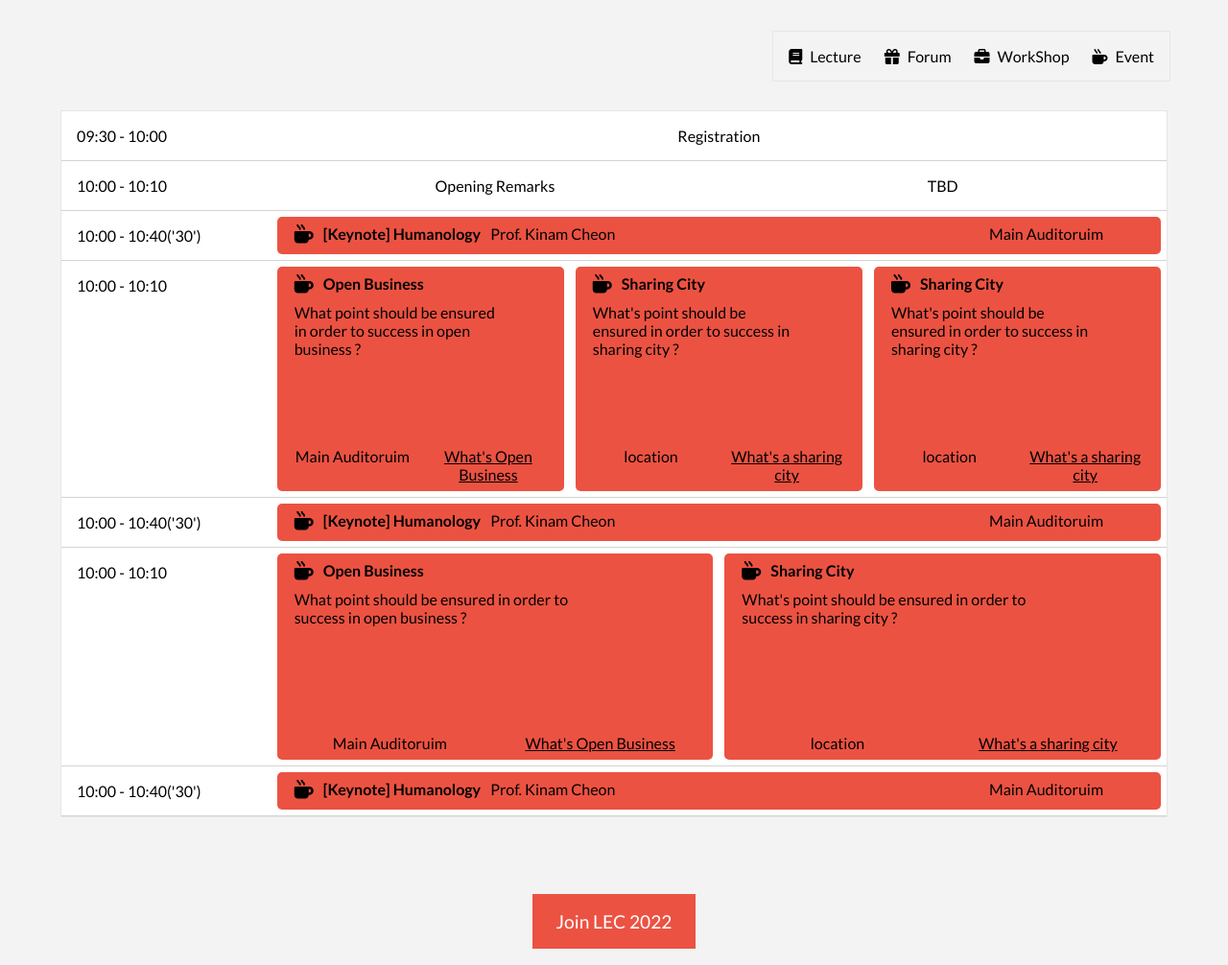
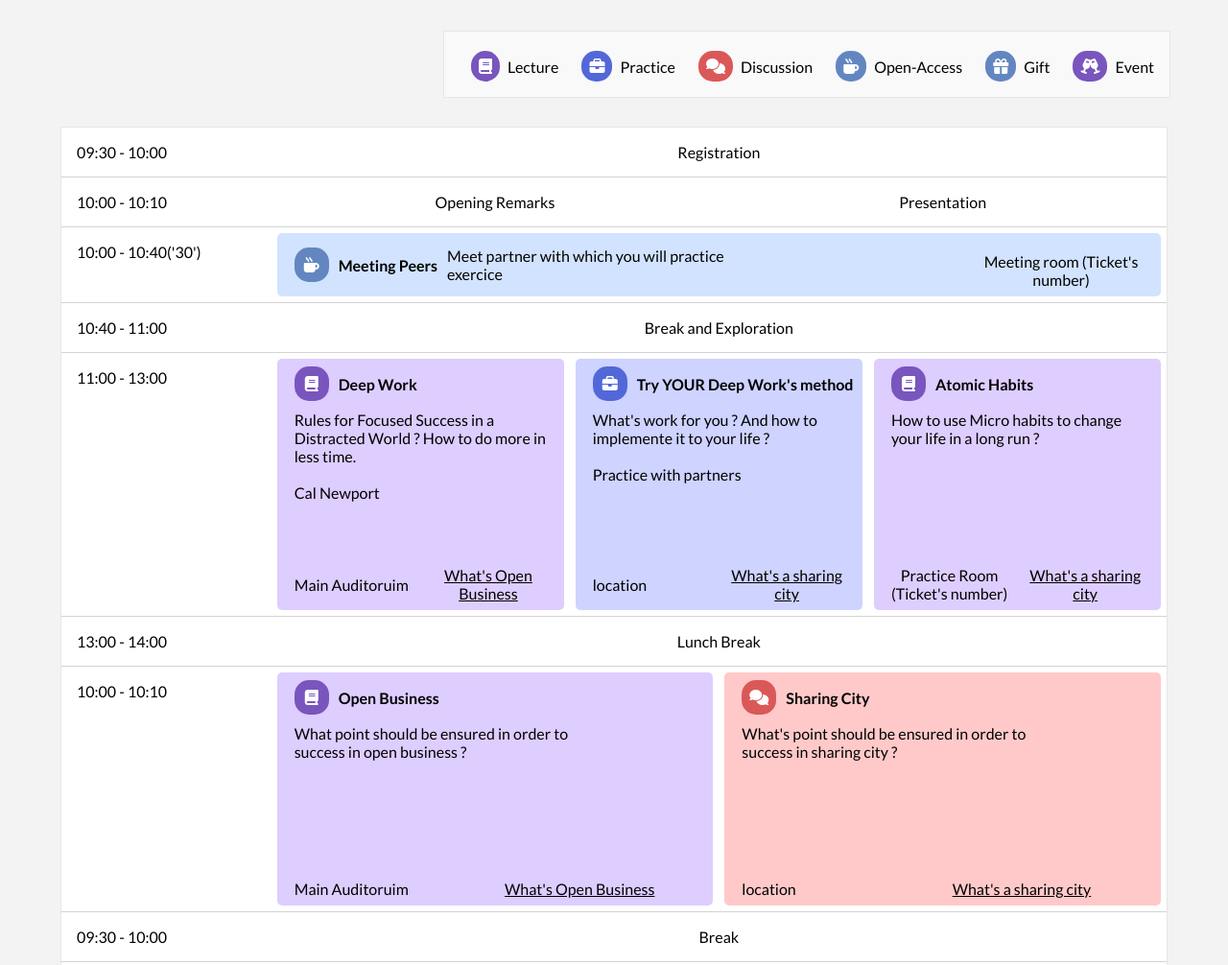
Before and after one commit to Trast00/reimangined-conference, a website: page schedule.html in a window 1280 px wide. Shown: the part 860-1866 px from the top of the page at 96% size. Drawn offline with Linux system fonts and the light colour scheme.

Commit message:
Update schedule.html: personalize the content of schedule text, image and color; Fix layout positioning problems

```diff
--- a/calendar.js
+++ b/calendar.js
@@ -33,7 +33,6 @@ const loadEvents = (listEvents) => {
       title.classList.add('event-title', 'row')
 
       const icons = document.createElement('i')
-      icons.classList.add('fa-solid', 'fa-mug-hot')
 
       const hTitle = document.createElement('h6')
       hTitle.classList.add('event-title')
@@ -42,7 +41,6 @@ const loadEvents = (listEvents) => {
       const description = document.createElement('p')
       description.classList.add('event-description')
       description.innerHTML = event.description
-
 
       const subDetail = document.createElement('div')
       subDetail.classList.add('event-subdetail')
@@ -56,12 +54,59 @@ const loadEvents = (listEvents) => {
 
       if (row.events.length === 1){
         moreInfo.style.display = "none"
+        description.style.alignItems = "center"
+        liEvent.style.flexWrap = "nowrap"
       }
       else {
         title.style.marginBottom = "10px"
         description.style.height = "150px"
         subDetail.style.width = "100%"
       }
+
+
+      liEvent.style.backgroundColor = "#DECDFF"
+      icons.style.backgroundColor = "#7955BE"
+
+      switch(event.type){
+        case "lecture": {
+          icons.classList.add('fa-sharp', 'fa-solid' ,'fa-book')
+          break
+        }
+        case "practice": {
+          liEvent.style.backgroundColor = "#CED3FF"
+          icons.style.backgroundColor = "#5268D9"
+          icons.classList.add('fa-solid' ,'fa-briefcase')
+          break
+        }
+        case "discussion": {
+          liEvent.style.backgroundColor = "#FFC9C9"
+          icons.style.backgroundColor = "#DB5858"
+          icons.classList.add('fa-solid' ,'fa-comments')
+          break
+        }
+        case "open-access": {
+          liEvent.style.backgroundColor = "#D2E3FF"
+          icons.style.backgroundColor = "#6386C0"
+          icons.classList.add('fa-solid' ,'fa-mug-hot')
+          break
+        }
+        case "gift": {
+          liEvent.style.backgroundColor = "#D2E3FF"
+          icons.style.backgroundColor = "#6386C0"
+          icons.classList.add('fa-solid' ,'fa-gift')
+          break
+        }
+        case "event": {
+          liEvent.style.backgroundColor = "#ffcff7"
+          icons.style.backgroundColor = "#C655B3"
+
+          liEvent.style.paddingTop = "32px"
+          liEvent.style.paddingBottom = "32px"
+          icons.classList.add('fa-solid', 'fa-champagne-glasses')
+          break
+        }
+      }
+
 
       /* Appends */
       title.append(icons, hTitle)
@@ -86,35 +131,39 @@ const listEvents = [
   {time: "10:00 - 10:10",
     events: [
       {title: "Opening Remarks"},
-      {title: "TBD"}
+      {title: "Presentation"}
     ]
   },
   {time: "10:00 - 10:40('30')",
     events: [
-     {title: "[Keynote] Humanology", type: "lecture", description:"Prof. Kinam Cheon", location: "Main Auditoruim"}
+     {title: "Meeting Peers", type: "open-access", description:"Meet partner with which you will practice exercice", location: "Meeting room (Ticket's number)"}
     ]
   },
+  {time: "10:40 - 11:00", events: [{title: "Break and Exploration"}]},
+  {time: "11:00 - 13:00",
+    events: [
+      {title: "Deep Work", type: "lecture", description:"Rules for Focused Success in a Distracted World ? How to do more in less time. <br><br> Cal Newport", location: "Main Auditoruim", moreInfo: "What's Open Business"},
+      {title: "Try YOUR Deep Work's method", type: "practice", description:"What's work for you ? And how to implemente it to your life ? <br><br> Practice with partners", location: "location", moreInfo: "What's a sharing city"},
+      {title: "Atomic Habits", type: "lecture", description:"How to use Micro habits to change your life in a long run ?", location: "Practice Room (Ticket's number)", moreInfo: "What's a sharing city"}
+    ]
+  },
+  {time: "13:00 - 14:00", events: [{title: "Lunch Break"}]},
+
   {time: "10:00 - 10:10",
     events: [
       {title: "Open Business", type: "lecture", description:"What point should be ensured in order to success in open business ?", location: "Main Auditoruim", moreInfo: "What's Open Business"},
-      {title: "Sharing City", type: "lecture", description:"What's point should be ensured in order to success in sharing city ?", location: "location", moreInfo: "What's a sharing city"},
-      {title: "Sharing City", type: "lecture", description:"What's point should be ensured in order to success in sharing city ?", location: "location", moreInfo: "What's a sharing city"}
+      {title: "Sharing City", type: "discussion", description:"What's point should be ensured in order to success in sharing city ?", location: "location", moreInfo: "What's a sharing city"},
+    ]
+  },
+  {time: "09:30 - 10:00", events: [{title: "Break"}]},
+  {time: "10:00 - 10:40('30')",
+    events: [
+      {title: "[Keynote] Humanology", type: "gift", description:"Prof. Kinam Cheon", location: "Main Auditoruim"}
     ]
   },
   {time: "10:00 - 10:40('30')",
     events: [
-      {title: "[Keynote] Humanology", type: "lecture", description:"Prof. Kinam Cheon", location: "Main Auditoruim"}
-      ]
-    },
-  {time: "10:00 - 10:10",
-    events: [
-      {title: "Open Business", type: "lecture", description:"What point should be ensured in order to success in open business ?", location: "Main Auditoruim", moreInfo: "What's Open Business"},
-      {title: "Sharing City", type: "lecture", description:"What's point should be ensured in order to success in sharing city ?", location: "location", moreInfo: "What's a sharing city"},
-    ]
-  },
-  {time: "10:00 - 10:40('30')",
-    events: [
-      {title: "[Keynote] Humanology", type: "lecture", description:"Prof. Kinam Cheon", location: "Main Auditoruim"}
+      {title: "[Keynote] Humanology", type: "event", description:"Prof. Kinam Cheon", location: "Main Auditoruim"}
     ]
   }
 ]
--- a/media.css
+++ b/media.css
@@ -364,6 +364,21 @@
 
   /* Event Section */
 
+  .legend {
+    padding: 8px 16px 16px 16px;
+    margin-right: 60px;
+  }
+
+  .legend li {
+    flex-direction: row;
+    margin-right: 12px;
+    margin-left: 12px;
+  }
+
+  .legend li i {
+    margin-right: 8px;
+  }
+
   .list-event {
     flex-direction: row;
     flex-wrap: nowrap;
@@ -375,12 +390,8 @@
     flex-wrap: wrap;
   }
 
-  .event-detail {
-    width: 80%;
-  }
-
   .event-description {
-    display: block;
+    display: flex;
     height: 100%;
     padding-left: 10px;
     max-width: 300px;
@@ -392,20 +403,25 @@
     display: flex;
     text-align: center;
     overflow: hidden;
+    margin-top: 12px;
   }
 
   .event-localisation {
-    display: block;
+    display: flex;
+    align-items: center;
     width: 100%;
     padding-left: 10px;
     padding-right: 10px;
+    cursor: pointer;
   }
   .event-question {
-    display: block;
+    display: flex;
+    align-items: center;
     width: 100%;
     padding-left: 10px;
     padding-right: 10px;
     text-decoration: underline;
+    cursor: pointer;
   }
 
 
--- a/schedule.html
+++ b/schedule.html
@@ -4,6 +4,8 @@
   <meta charset="UTF-8">
   <meta http-equiv="X-UA-Compatible" content="IE=edge">
   <meta name="viewport" content="width=device-width, initial-scale=1.0">
+
+
   <script src="https://kit.fontawesome.com/a1c06e2fcd.js" crossorigin="anonymous"></script>
   <link rel="stylesheet" href="style.css">
   <link rel="stylesheet" href="media.css">
@@ -67,82 +69,15 @@
   <section class="program-calendar">
     <ul class="legend">
       <li><i class="fa-sharp fa-solid fa-book"></i>Lecture</li>
-      <li><i class="fa-solid fa-gift"></i>Forum</li>
-      <li><i class="fa-solid fa-briefcase"></i>WorkShop</li>
-      <li><i class="fa-solid fa-mug-hot"></i>Event</li>
+      <li><i class="fa-solid fa-briefcase" style="background-color: #5268d9;"></i>Practice</li>
+      <li><i class="fa-solid fa-comments" style="background-color: #db5858;"></i>Discussion</li>
+      <li><i class="fa-solid fa-mug-hot" style="background-color: #6386c0;"></i>Open-Access</li>
+      <li><i class="fa-solid fa-gift" style="background-color: #6386c0;"></i>Gift</li>
+      <li><i class="fa-solid fa-champagne-glasses"></i>Event</li>
     </ul>
 
     <!-- Should Be generated Dynamicaly-->
-    <ul class="calendar">
-      <!--
-      <li class="row border-bottom">
-        <p class="date">09:30 - 10h00</p>
-        <div class="event-simple">Registration</div>
-      </li>
-      <li class="row border-bottom">
-        <p class="date">10:00 - 10h10</p>
-        <ul class="list-event">
-          <li class="event">
-            <div class="event-detail">
-              <div class="row">
-                <i class="fa-solid fa-mug-hot"></i>
-                <h6 class="event-title">Title</h6>
-              </div>
-              <p class="event-description">description ...</p>
-            </div>
-            <div class="event-subdetail">
-              <p class="event-localisation">location</p>
-              <p class="event-question">question?</p>
-            </div>
-          </li>
-          <li class="event">
-            <div class="event-detail">
-              <div class="event-title row">
-                <i class="fa-solid fa-mug-hot"></i>
-                <h6 id="event-title">Title</h6>
-              </div>
-              <p id="event-description">description descriptiondescriptiondescriptiondescriptiondescriptiondescriptiondescription ...</p>
-            </div>
-            <div class="event-subdetail">
-              <p id="event-localisation">location</p>
-              <p id="event-question">question?</p>
-            </div>
-          </li>
-          <li class="event">
-            <div class="event-detail">
-              <div class="event-title row">
-                <i class="fa-solid fa-mug-hot"></i>
-                <h6 id="event-title">Title</h6>
-              </div>
-              <p id="event-description">description ...</p>
-            </div>
-            <div class="event-subdetail">
-              <p id="event-localisation">location</p>
-              <p id="event-question">question?</p>
-            </div>
-          </li>
-        </ul>
-      </li>
-      <li class="row">
-        <p class="date">10:00 - 10h10</p>
-        <ul class="list-event">
-          <li class="event">
-            <div class="event-detail">
-              <div class="event-title row">
-                <i class="fa-solid fa-mug-hot"></i>
-                <h6 id="event-title">Title</h6>
-              </div>
-              <p id="event-description">description ...descriptiondescriptiondescriptiondescriptiondescriptiondescriptiondescriptiondescriptiondescriptiondescriptiondescription</p>
-            </div>
-            <div class="event-subdetail">
-              <p id="event-localisation">location</p>
-              <p id="event-question">question?</p>
-            </div>
-          </li>
-        </ul>
-      </li>
-      -->
-    </ul>
+    <ul class="calendar"></ul>
 
     <a href="#" id="btn-schedule">Join LEC 2022</a>
   </section>
--- a/style.css
+++ b/style.css
@@ -821,22 +821,34 @@ tbody input {
 .legend {
   list-style: none;
   border: 1px solid #e6e6e6;
-  padding: 16px;
+  background-color: #f9f9f9;
+  padding: 8px;
   display: flex;
+  flex-wrap: wrap;
+  justify-content: space-evenly;
   align-self: flex-end;
-  margin-right: 60px;
+  margin-right: 15px;
+  margin-left: 8px;
 }
 
 .legend li {
-  margin-right: 24px;
+  display: flex;
+  flex-direction: column;
+  align-items: center;
+  margin-right: 12px;
+  margin-left: 12px;
+  margin-top: 12px;
 }
 
 .legend li:last-child {
   margin-right: 0;
 }
 
-.legend li i {
-  margin-right: 8px;
+.program-calendar li i {
+  padding: 8px;
+  border-radius: 15px;
+  color: white;
+  background-color: #7955be;
 }
 
 .calendar {
@@ -859,6 +871,7 @@ tbody input {
 
 .calendar .date {
   width: 20%;
+  min-width: 70px;
   padding: 16px;
   max-lines: 1;
 }
@@ -905,13 +918,18 @@ tbody input {
 }
 
 .event-detail i {
-  font-size: 20px;
+  display: flex;
+  justify-content: center;
+  align-items: center;
+  font-size: 16px;
   width: 20px;
   height: 20px;
 }
 
 
 .event-title {
+  display: flex;
+  align-items: center;
   font-size: 1rem;
   text-align: start;
   padding-left: 10px;
```
